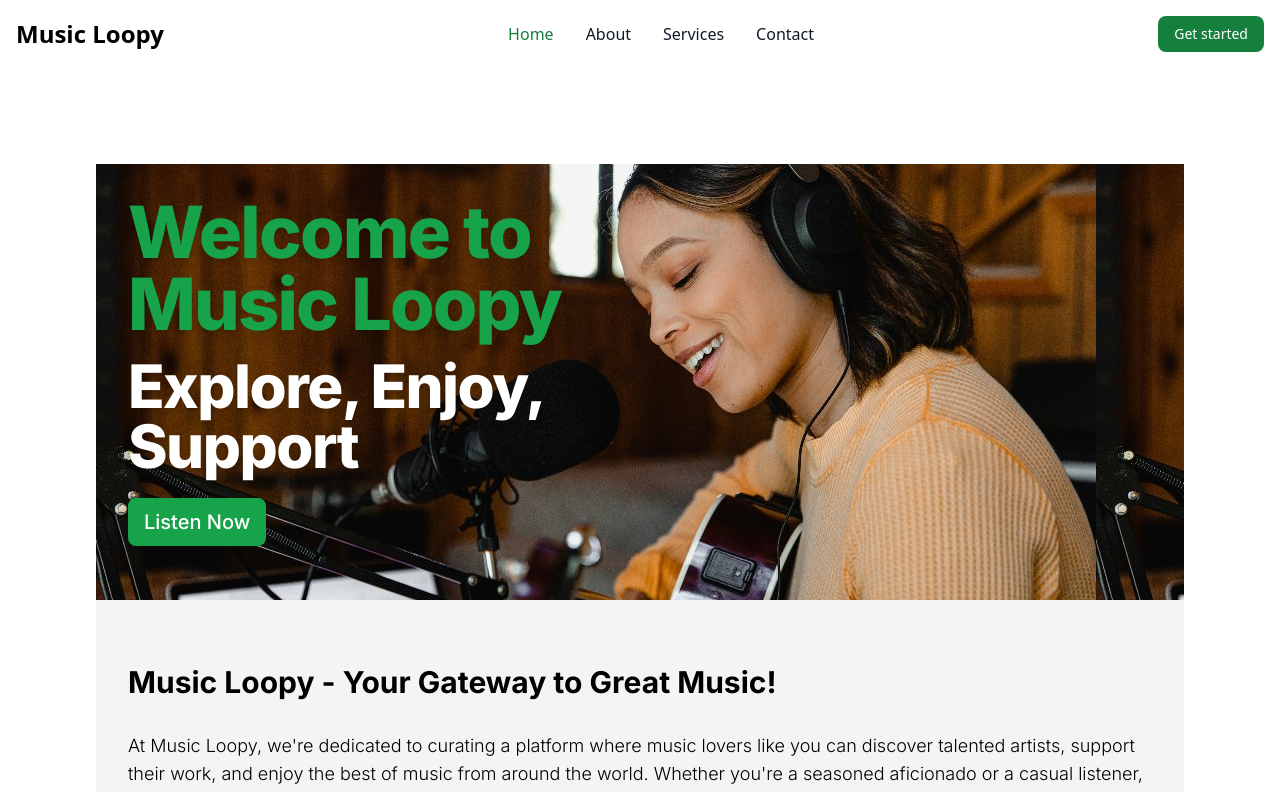
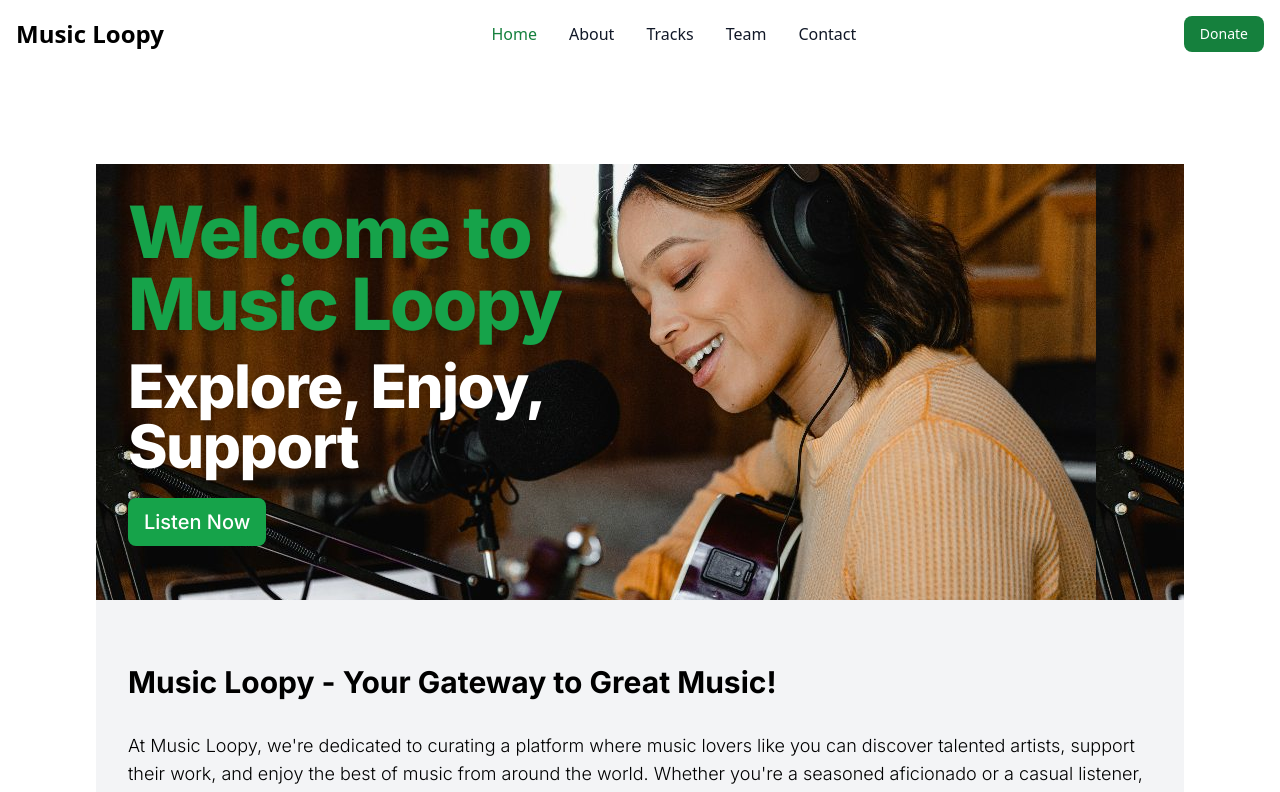
Before and after one commit to AyabongaQwabi/music-loopy-landing-page, a Next.js app: page / in a window 1280 px wide. Shown: the top 792 px of the page. Built offline with nearby package versions, Linux system fonts and the light colour scheme.

Commit message:
added navigation bar donate button

```diff
--- a/src/components/navigation/index.js
+++ b/src/components/navigation/index.js
@@ -15,7 +15,7 @@ const NavigationBar = () => {
           <span className="self-center text-2xl font-semibold whitespace-nowrap dark:text-white">Music Loopy</span>
         </a>
         <div className="flex md:order-2 space-x-3 md:space-x-0 rtl:space-x-reverse">
-          <button type="button" className="text-white bg-green-700 hover:bg-green-800 focus:ring-4 focus:outline-none focus:ring-green-300 font-medium rounded-lg text-sm px-4 py-2 text-center dark:bg-green-600 dark:hover:bg-green-700 dark:focus:ring-green-800">Get started</button>
+          <button type="button" className="text-white bg-green-700 hover:bg-green-800 focus:ring-4 focus:outline-none focus:ring-green-300 font-medium rounded-lg text-sm px-4 py-2 text-center dark:bg-green-600 dark:hover:bg-green-700 dark:focus:ring-green-800">Donate</button>
           <button onClick={toggleMobileMenu} type="button" className="inline-flex items-center p-2 w-10 h-10 justify-center text-sm text-gray-500 rounded-lg md:hidden hover:bg-gray-100 focus:outline-none focus:ring-2 focus:ring-gray-200 dark:text-gray-400 dark:hover:bg-gray-700 dark:focus:ring-gray-600" aria-controls="navbar-cta" aria-expanded={isMobileMenuOpen ? "true" : "false"}>
             <span className="sr-only">Open main menu</span>
             <svg className="w-5 h-5" aria-hidden="true" xmlns="http://www.w3.org/2000/svg" fill="none" viewBox="0 0 17 14">
@@ -32,7 +32,10 @@ const NavigationBar = () => {
               <a href="#" className="block py-2 px-3 md:p-0 text-gray-900 rounded hover:bg-gray-100 md:hover:bg-transparent md:hover:text-green-700 md:dark:hover:text-green-500 dark:text-white dark:hover:bg-gray-700 dark:hover:text-white md:dark:hover:bg-transparent dark:border-gray-700">About</a>
             </li>
             <li>
-              <a href="#" className="block py-2 px-3 md:p-0 text-gray-900 rounded hover:bg-gray-100 md:hover:bg-transparent md:hover:text-green-700 md:dark:hover:text-green-500 dark:text-white dark:hover:bg-gray-700 dark:hover:text-white md:dark:hover:bg-transparent dark:border-gray-700">Services</a>
+              <a href="#" className="block py-2 px-3 md:p-0 text-gray-900 rounded hover:bg-gray-100 md:hover:bg-transparent md:hover:text-green-700 md:dark:hover:text-green-500 dark:text-white dark:hover:bg-gray-700 dark:hover:text-white md:dark:hover:bg-transparent dark:border-gray-700">Tracks</a>
+            </li>
+            <li>
+              <a href="#" className="block py-2 px-3 md:p-0 text-gray-900 rounded hover:bg-gray-100 md:hover:bg-transparent md:hover:text-green-700 md:dark:hover:text-green-500 dark:text-white dark:hover:bg-gray-700 dark:hover:text-white md:dark:hover:bg-transparent dark:border-gray-700">Team</a>
             </li>
             <li>
               <a href="#" className="block py-2 px-3 md:p-0 text-gray-900 rounded hover:bg-gray-100 md:hover:bg-transparent md:hover:text-green-700 md:dark:hover:text-green-500 dark:text-white dark:hover:bg-gray-700 dark:hover:text-white md:dark:hover:bg-transparent dark:border-gray-700">Contact</a>
```
Also changed, not shown: 1 other file (tests, documents, lock files or other folders).
